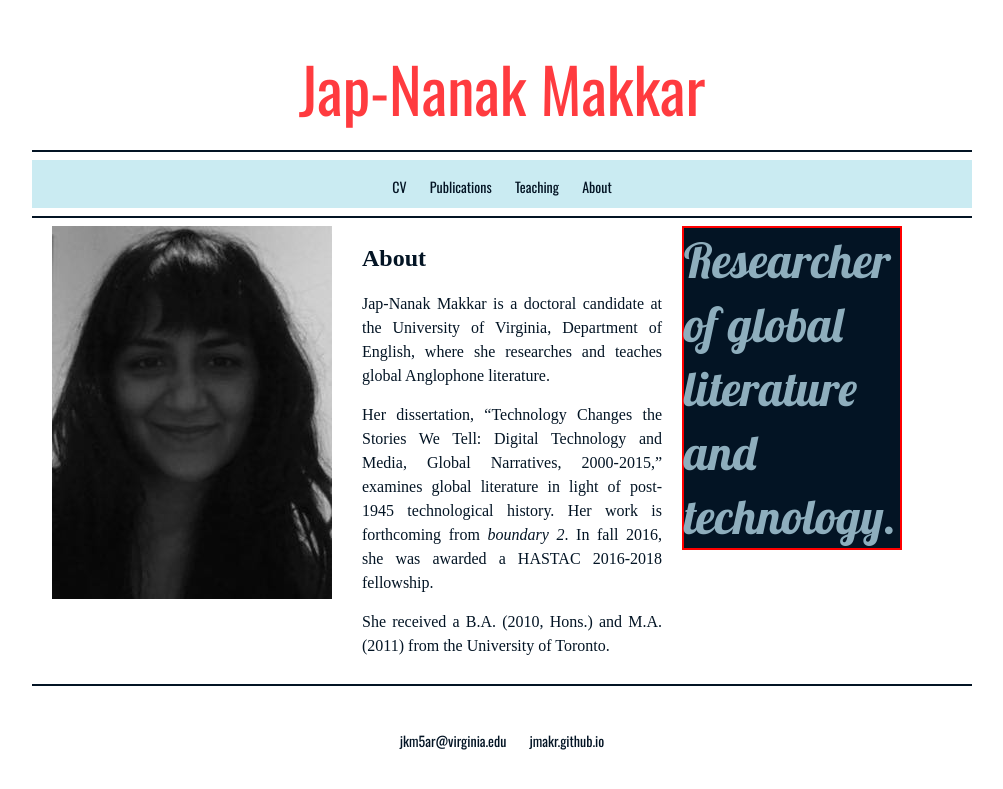
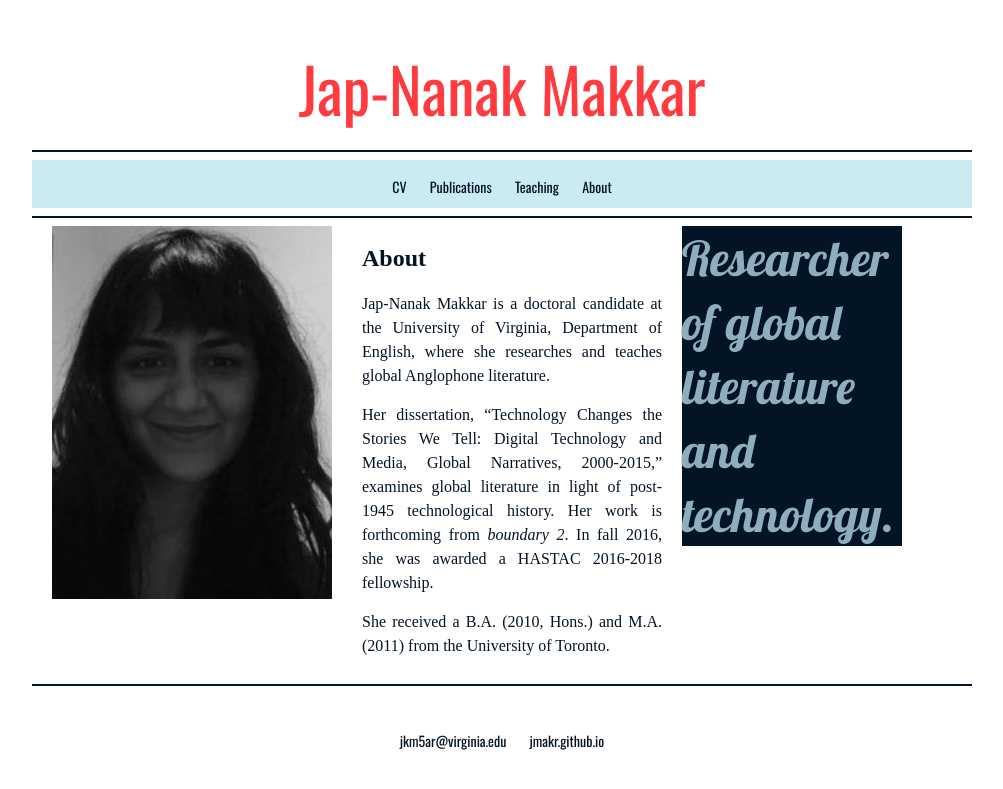
Before and after one commit to jmakr/jmakr.github.io, a Jekyll site: the page built from index.html, in a window 1280 px wide. Shown: the top 789 px of the page, without its empty margins (138-1141 px from the left). Built offline with Jekyll 4.4.1, drawn with Linux system fonts in a browser that asks for light colours; some web fonts are replaced.

Commit message:
Update main.css

```diff
--- a/css/main.css
+++ b/css/main.css
@@ -175,7 +175,7 @@ p {
 .blurb {
     float: left;
     display:block;
-	border: 2px solid red;
+
 
 
 
@@ -227,7 +227,7 @@ p3 {
     background-color: #031424; /* ultramarine */
 	color: #8EAEBD; /* lightblue */
     text-align:left;
-	border: 2px solid red;
+
 
 
 
```
